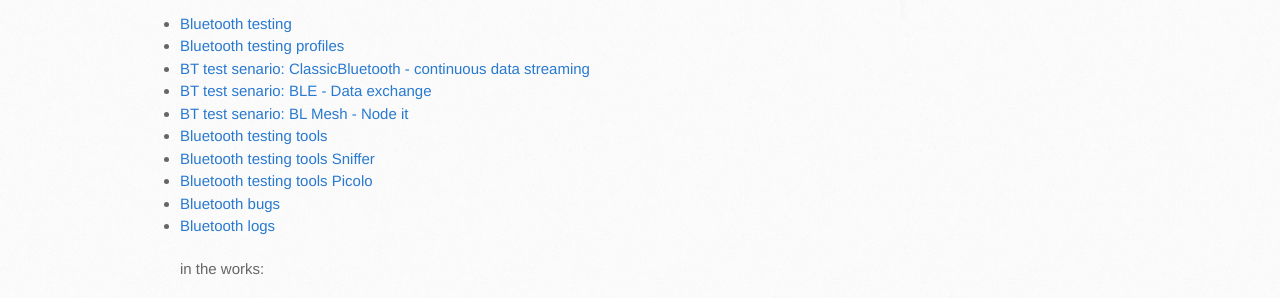
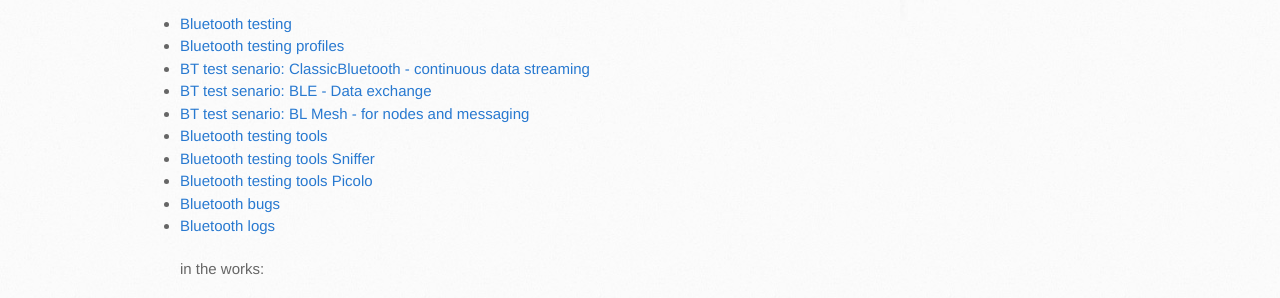
Before and after one commit to trumpfheller/trumpfheller.github.io, a Jekyll site: the page built from index.md, in a window 1280 px wide. Shown: the part 704-1002 px from the top of the page. Built offline with Jekyll 4.4.1, drawn with Linux system fonts in a browser that asks for light colours.

Commit message:
Update index.md

```diff
--- a/index.md
+++ b/index.md
@@ -29,7 +29,7 @@
 - [Bluetooth testing profiles](./testing/bt_profiles.html)
 - [BT test senario: ClassicBluetooth - continuous data streaming](./testing/bt_scenario_ClassicBluetooth.html)
 - [BT test senario: BLE - Data exchange](./testing/bt_scenario_BLE.html)
-- [BT test senario: BL Mesh - Node it](./testing/bt_scenario_mesh.html)
+- [BT test senario: BL Mesh - for nodes and messaging](./testing/bt_scenario_mesh.html)
 - [Bluetooth testing tools](./testing/btt.html)
 - [Bluetooth testing tools Sniffer](./testing/btt_sniffers.html)
 - [Bluetooth testing tools Picolo](./testing/btt_picolo.html)
```
